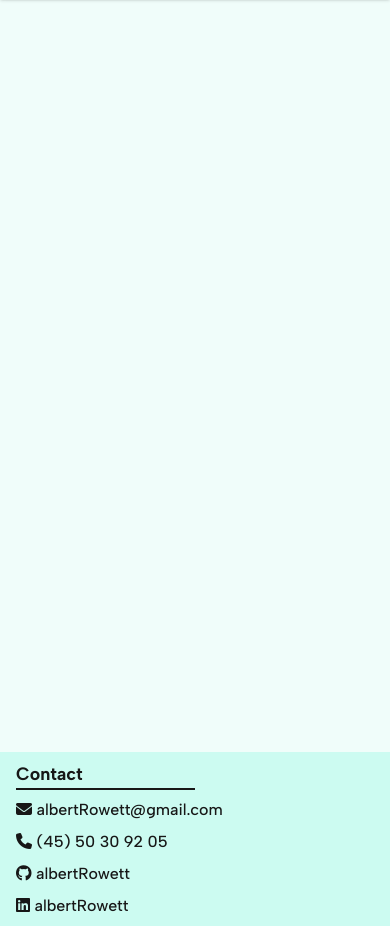
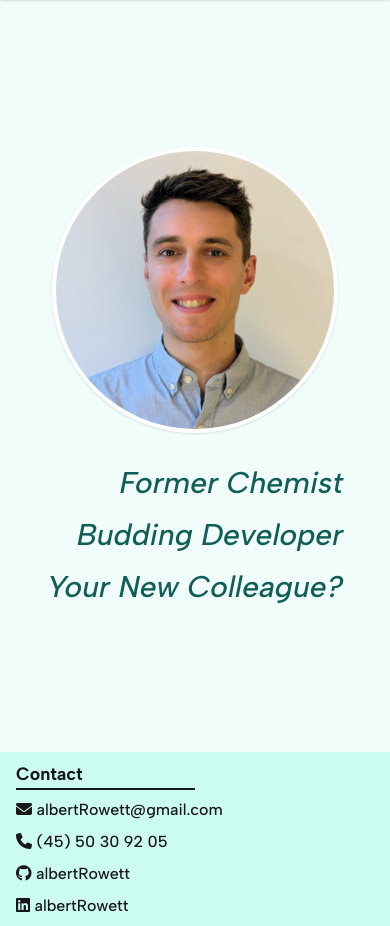
Before and after one commit to albertRowett/portfolio, a PHP site: page / in a window 390 px wide. Shown: the part 92-1018 px from the top of the page. Run offline with PHP 8.4, Linux system fonts and the light colour scheme; some libraries are stand-ins or nearby versions.

Commit message:
Add content (photo and tagline) to hero section and complete mobile design

```diff
--- a/src/css/output.css
+++ b/src/css/output.css
@@ -596,8 +596,16 @@ video {
   width: 8rem;
 }
 
+.w-4\/5{
+  width: 80%;
+}
+
 .w-full{
   width: 100%;
+}
+
+.min-w-4\/5{
+  min-width: 80%;
 }
 
 .max-w-screen-2xl{
@@ -612,6 +620,10 @@ video {
   flex-direction: column;
 }
 
+.items-end{
+  align-items: flex-end;
+}
+
 .items-center{
   align-items: center;
 }
@@ -622,6 +634,18 @@ video {
 
 .justify-between{
   justify-content: space-between;
+}
+
+.justify-around{
+  justify-content: space-around;
+}
+
+.gap-4{
+  gap: 1rem;
+}
+
+.gap-8{
+  gap: 2rem;
 }
 
 .gap-x-4{
@@ -638,13 +662,30 @@ video {
   row-gap: 0.5rem;
 }
 
+.rounded-full{
+  border-radius: 9999px;
+}
+
+.border-4{
+  border-width: 4px;
+}
+
 .border-b-2{
   border-bottom-width: 2px;
+}
+
+.border-solid{
+  border-style: solid;
 }
 
 .border-neutral-900{
   --tw-border-opacity: 1;
   border-color: rgb(23 23 23 / var(--tw-border-opacity));
+}
+
+.border-white{
+  --tw-border-opacity: 1;
+  border-color: rgb(255 255 255 / var(--tw-border-opacity));
 }
 
 .bg-red-500{
@@ -677,8 +718,17 @@ video {
   padding-bottom: 0.5rem;
 }
 
+.text-right{
+  text-align: right;
+}
+
 .font-albert-sans{
   font-family: Albert Sans, sans-serif;
+}
+
+.text-3xl{
+  font-size: 1.875rem;
+  line-height: 2.25rem;
 }
 
 .text-4xl{
@@ -696,12 +746,25 @@ video {
   line-height: 1.75rem;
 }
 
+.text-2xl{
+  font-size: 1.5rem;
+  line-height: 2rem;
+}
+
 .font-bold{
   font-weight: 700;
 }
 
 .font-medium{
   font-weight: 500;
+}
+
+.font-semibold{
+  font-weight: 600;
+}
+
+.italic{
+  font-style: italic;
 }
 
 .text-neutral-900{
--- a/src/index.html
+++ b/src/index.html
@@ -24,7 +24,7 @@
   <body class="font-albert-sans text-neutral-900">
     <header class="fixed top-0 z-50 flex w-full justify-center bg-white text-teal-800 shadow">
       <div class="mx-4 flex w-full max-w-screen-2xl justify-between sm:mx-8 lg:mx-16">
-        <div class="my-3 text-teal-800">
+        <div class="my-3">
           <h1 class="text-4xl font-bold">Albert Rowett</h1>
           <h2 class="text-xl font-medium">Full Stack Developer</h2>
         </div>
@@ -37,7 +37,18 @@
     </header>
     <!-- mt and h classes combine to create hero section that fills rest of viewport -->
     <section id="hero" class="mt-23 flex h-[calc(100vh-5.75rem)] justify-center bg-teal-50">
-      <div class="mx-4 w-full max-w-screen-2xl sm:mx-8 lg:mx-16"></div>
+      <div class="mx-4 flex w-full max-w-screen-2xl flex-col items-center justify-center gap-8 sm:mx-8 lg:mx-16">
+        <img
+          src="./images/hero.jpg"
+          alt="Albert smiling in a pale blue shirt"
+          class="w-4/5 rounded-full border-4 border-solid border-white shadow"
+        />
+        <div class="font min-w-4/5 flex flex-col items-end gap-4 text-3xl font-medium italic text-teal-800">
+          <p>Former Chemist</p>
+          <p>Budding Developer</p>
+          <p>Your New Colleague?</p>
+        </div>
+      </div>
     </section>
     <section id="logos"></section>
     <section id="about"></section>
--- a/tailwind.config.js
+++ b/tailwind.config.js
@@ -8,6 +8,7 @@ module.exports = {
       },
       spacing: {
         23: "5.75rem",
+        "4/5": "80%",
       },
     },
   },
```
Also changed, not shown: src/images/hero.jpg (added).
